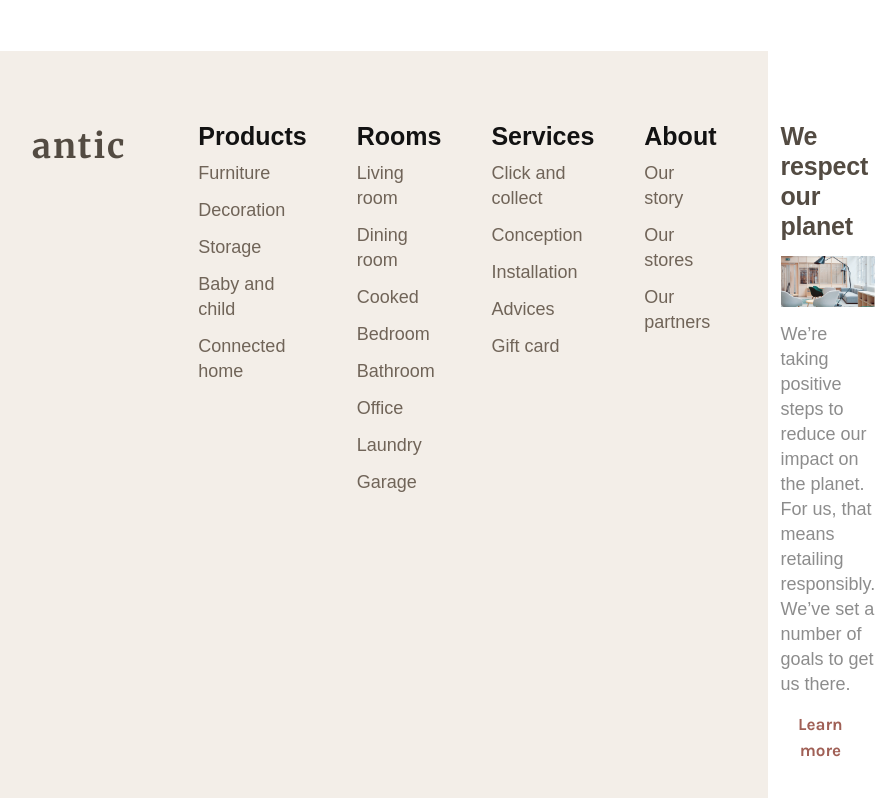
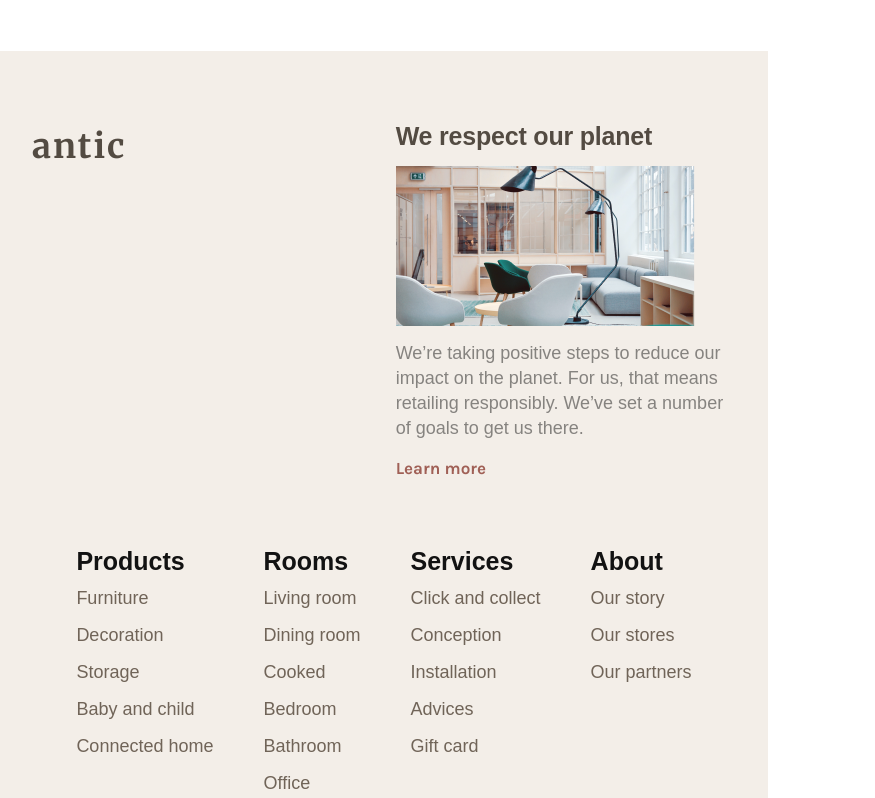
Before and after one commit to Tommydemian/purpleFire-challenge, a React (Vite) app: page / in a window 768 px wide. Shown: the part 2542-3340 px from the top of the page, 875 px wide, since content can reach past the window. Built offline with nearby package versions, Linux system fonts and the light colour scheme; some icons are missing; a web font is replaced by a local one.

Commit message:
footer ended

```diff
--- a/src/components/Common/Footer/Footer.module.css
+++ b/src/components/Common/Footer/Footer.module.css
@@ -7,18 +7,36 @@
   row-gap: var(--size-500);
 }
 
-@media screen and (min-width: 30em) {
+@media screen and (min-width: 30em) and (max-width: 60em) {
   .footerContentContainer {
     padding-block: var(--size-700);
   }
   .topContainer {
+    display: grid;
+    grid-template-columns: 1fr 2fr;
+    grid-template-rows: auto auto;
+    gap: 64px;
+  }
+
+  .linkColumns {
     display: flex;
-    justify-content: space-between;
-    column-gap: 64px;
+    justify-content: center;
+    grid-template-columns: repeat(2, 1fr);
+    grid-template-rows: auto;
+    gap: var(--size-600);
+    grid-column: 1 / -1;
   }
-  .linkColumns {
-    grid-template-columns: repeat(4, 1fr);
-    column-gap: var(--size-600);
+
+  .logoArea {
+    grid-row: 1;
+    grid-column: 1;
+    justify-self: flex-start;
+  }
+
+  .sustainabilityArea {
+    grid-row: 1;
+    grid-column: 2/3;
+    justify-self: flex-end;
   }
 
   .bottomContainer {
@@ -26,5 +44,19 @@
     display: flex;
     justify-content: space-between;
     align-items: center;
+    flex-wrap: wrap;
   }
 }
+
+@media screen and (min-width: 60em) {
+  .topContainer {
+    display: flex;
+    column-gap: 1em;
+    gap: 64px;
+  }
+  .linkColumns {
+    display: grid;
+    grid-template-columns: repeat(4, 1fr);
+    gap: var(--size-500);
+  }
+}
--- a/src/components/Common/Footer/Footer.tsx
+++ b/src/components/Common/Footer/Footer.tsx
@@ -16,7 +16,9 @@ export const Footer = () => {
     <footer>
       <div className={`landing-container ${styles.footerContentContainer} `}>
         <div className={styles.topContainer}>
-          <Logo section="footer" />
+          <div className={styles.logoArea}>
+            <Logo section="footer" />
+          </div>
           <div className={styles.linkColumns}>
             {linkListData.map((item) => {
               return (
@@ -24,7 +26,9 @@ export const Footer = () => {
               );
             })}
           </div>
-          <SustainabilityMessage />
+          <div className={styles.sustainabilityArea}>
+            <SustainabilityMessage />
+          </div>
         </div>
         <div className={styles.bottomContainer}>
           {isMobile ? (
--- a/src/components/Common/Footer/SustainabilityMessage/SustainabilityMessage.module.css
+++ b/src/components/Common/Footer/SustainabilityMessage/SustainabilityMessage.module.css
@@ -19,16 +19,21 @@
   font-weight: var(--fw-regular);
   font-size: var(--fs-large); /* Asume que esto se acerca a 18px */
   line-height: var(--lh-200); /* 25px */
-  color: rgba(
-    0,
-    0,
-    0,
-    0.45
-  ); /* No hay una variable exacta, color aplicado directamente */
+  color: rgba(0, 0, 0, 0.45);
+  max-width: 100%;
 }
 
 @media screen and (min-width: 30em) {
   .articleContainer {
     padding-block: 0;
   }
+  .description {
+    max-width: 34ch;
+  }
 }
+
+@media screen and (min-width: 60em) {
+  .description {
+    max-width: 30ch;
+  }
+}
```
